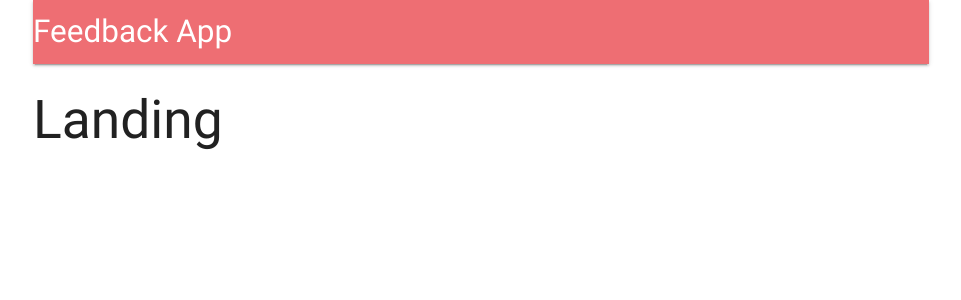
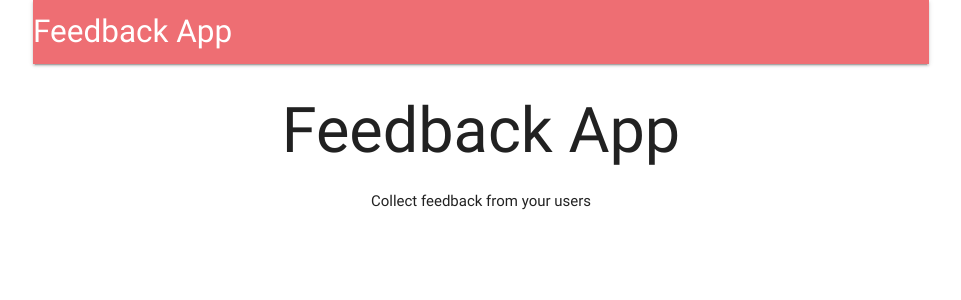
Before and after one commit to Janus2585/FeedbackApp, a React (Create React App) app in the folder client/: page / in a window 1280 px wide. Shown: the top 300 px of the page, without its empty margins (159-1120 px from the left). Built offline with nearby package versions, Linux system fonts and the light colour scheme; no server answers.

Commit message:
Header logo links to landing page when user is logged out, and links to the dashboard when user is logged in. Landing page text is centered

```diff
--- a/client/src/components/App.js
+++ b/client/src/components/App.js
@@ -4,9 +4,11 @@
 import * as actions from '../actions';
 
 import Header from './Header';
+import Landing from './Landing';
+
 const Dashboard = () => <h2>Dashboard</h2>;
 const SurveyNew = () => <h2>SurveyNew</h2>;
-const Landing = () => <h2>Landing</h2>;
+
 
 //the component is class based to get access to a lifecycle method that is called when it is rendered
 class App extends Component {
--- a/client/src/components/Header.js
+++ b/client/src/components/Header.js
@@ -2,6 +2,7 @@
 
 import React, { Component } from 'react';
 import { connect } from 'react-redux';
+import { Link } from 'react-router-dom';
 class Header extends Component {
 	renderContent() {
 		switch(this.props.auth) {
@@ -22,7 +23,10 @@
 		return(
 			<nav>
 			    <div className="nav-wrapper">
-			      <a href="#" className="left brand-logo">Feedback App</a>
+			      <Link
+			      	/*link to /surveys if this.props.auth is true, otherwise link to / */
+			      	to={this.props.auth ? '/surveys' : '/'}
+			      	className="left brand-logo">Feedback App</Link>
 			      <ul className="right">
 			        {this.renderContent()}
 			      </ul>
--- /dev/null
+++ b/client/src/components/Landing.js
@@ -0,0 +1,14 @@
+import React from 'react';
+
+const Landing = () => {
+	return(
+		<div style={{ textAlign: 'center' }}>
+			<h1>
+				Feedback App
+			</h1>
+			Collect feedback from your users
+		</div>
+	);
+}
+
+export default Landing;
```
